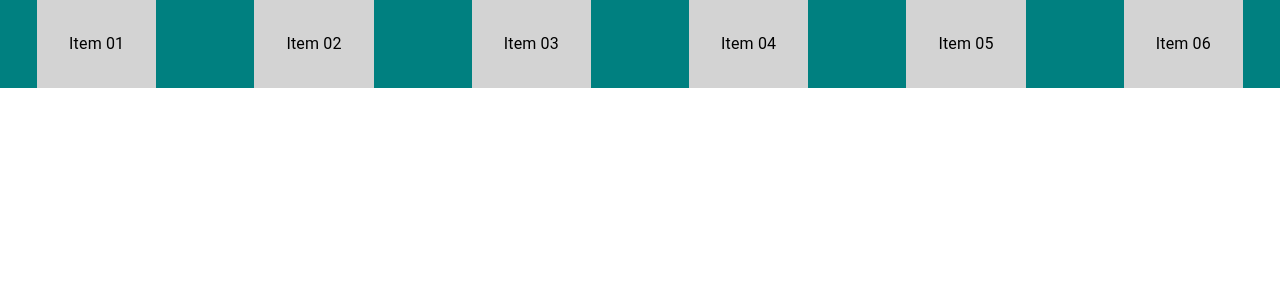
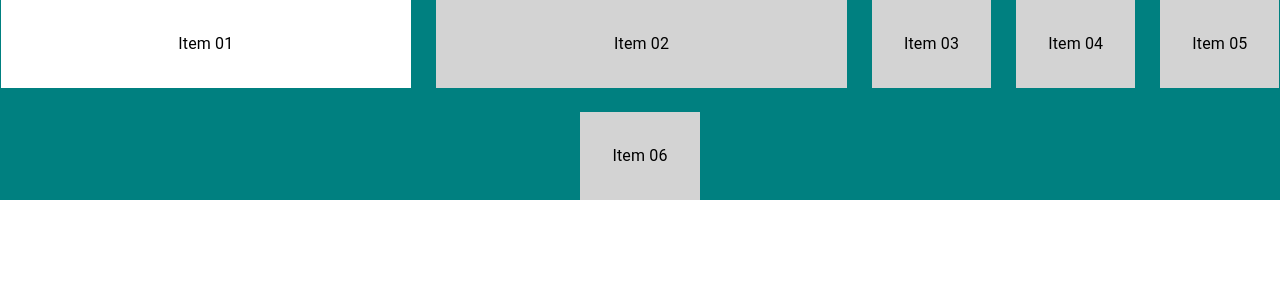
Before and after one commit to dineshabey/react-MUI, a React (Create React App) app: page / in a window 1280 px wide. Shown: the top 300 px of the page. Built offline with nearby package versions, Linux system fonts and the light colour scheme.

Commit message:
add xs,sm - GRID

```diff
--- a/src/layouts/LearnGrid.js
+++ b/src/layouts/LearnGrid.js
@@ -10,7 +10,7 @@ export default function LearnGrid() {
         spacing={3}
         justifyContent='space-around'
         >
-        <Grid item>
+        <Grid item xs={6} sm={4}>
           <Box sx={{
             bgcolor: 'lightgrey',
             p:4,
@@ -20,14 +20,14 @@ export default function LearnGrid() {
 
           </Box>
         </Grid>
-        <Grid item>
+        <Grid item xs={6} sm={4}>
           <Box sx={{ bgcolor: 'lightgrey',p:4 ,
            '&:hover':{bgcolor:'red'},}}>
             <Typography>Item 02</Typography>
 
           </Box>
         </Grid>
-        <Grid item>
+        <Grid item >
           <Box sx={{ bgcolor: 'lightgrey',p:4,
            '&:hover':{bgcolor:'yellow'}, }}>
             <Typography>Item 03</Typography>
```
